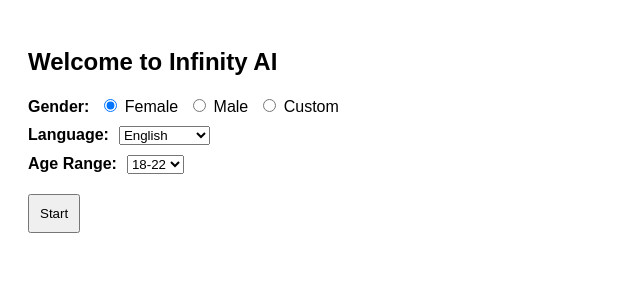
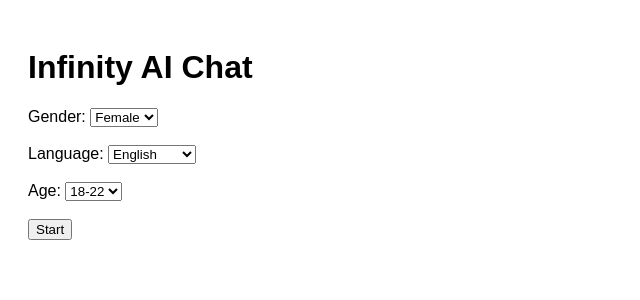
Before and after one commit to Goethe-Teh/infinity-ai, a Next.js app: page / in a window 1280 px wide. Shown: the top 300 px of the page, without its empty margins (0-640 px from the left). Built offline with nearby package versions, Linux system fonts and the light colour scheme.

Commit message:
Update index.js

```diff
--- a/pages/index.js
+++ b/pages/index.js
@@ -6,6 +6,8 @@
   const [age, setAge] = useState('18-22');
   const [started, setStarted] = useState(false);
   const [intro, setIntro] = useState('');
+  const [message, setMessage] = useState('');
+  const [chat, setChat] = useState([]);
 
   const handleStart = async () => {
     const res = await fetch('/api/intro', {
@@ -18,52 +20,66 @@
     setStarted(true);
   };
 
-  const languages = ['English', 'Chinese', 'Japanese', 'Korean', 'Thai', 'Spanish', 'French', 'Arabic', 'Hindi', 'Portuguese', 'Russian', 'German', 'Indonesian', 'Tagalog', 'Turkish', 'Swahili', 'Others'];
+  const sendMessage = async () => {
+    if (!message.trim()) return;
+    setChat([...chat, { from: 'user', text: message }]);
+    const res = await fetch('/api/chat', {
+      method: 'POST',
+      headers: { 'Content-Type': 'application/json' },
+      body: JSON.stringify({ message })
+    });
+    const data = await res.json();
+    setChat([...chat, { from: 'user', text: message }, { from: 'bot', text: data.response }]);
+    setMessage('');
+  };
+
+  const languages = ['English', 'Chinese', 'Japanese', 'Korean', 'Thai', 'Spanish', 'French', 'Tagalog', 'Indonesian'];
   const ageRanges = ['18-22','23-27','28-34','35-40','41-50','51-60','61-70','71-80'];
 
   return (
     <div style={{ padding: 20, fontFamily: 'sans-serif' }}>
       {!started ? (
         <div>
-          <h2>Welcome to Infinity AI</h2>
-
-          <div style={{ marginBottom: 10 }}>
-            <label><b>Gender:</b></label>
-            <label style={{ marginLeft: 10 }}>
-              <input type="radio" value="female" checked={gender === 'female'} onChange={() => setGender('female')} /> Female
-            </label>
-            <label style={{ marginLeft: 10 }}>
-              <input type="radio" value="male" checked={gender === 'male'} onChange={() => setGender('male')} /> Male
-            </label>
-            <label style={{ marginLeft: 10 }}>
-              <input type="radio" value="custom" checked={gender === 'custom'} onChange={() => setGender('custom')} /> Custom
-            </label>
-          </div>
-
-          <div style={{ marginBottom: 10 }}>
-            <label><b>Language:</b></label>
-            <select value={language} onChange={(e) => setLanguage(e.target.value)} style={{ marginLeft: 10 }}>
+          <h1>Infinity AI Chat</h1>
+          <label>Gender: </label>
+          <select value={gender} onChange={(e) => setGender(e.target.value)}>
+            <option value="male">Male</option>
+            <option value="female">Female</option>
+            <option value="custom">Custom</option>
+          </select>
+          <br /><br />
+          <label>Language: </label>
+          <select value={language} onChange={(e) => setLanguage(e.target.value)}>
             {languages.map((lang) => (
               <option key={lang} value={lang}>{lang}</option>
             ))}
           </select>
-          </div>
-
-          <div style={{ marginBottom: 20 }}>
-            <label><b>Age Range:</b></label>
-            <select value={age} onChange={(e) => setAge(e.target.value)} style={{ marginLeft: 10 }}>
+          <br /><br />
+          <label>Age: </label>
+          <select value={age} onChange={(e) => setAge(e.target.value)}>
             {ageRanges.map((range) => (
               <option key={range} value={range}>{range}</option>
             ))}
           </select>
-          </div>
-
-          <button onClick={handleStart} style={{ padding: 10 }}>Start</button>
+          <br /><br />
+          <button onClick={handleStart}>Start</button>
         </div>
       ) : (
         <div>
-          <h3>{intro}</h3>
-          <p>(Chat will begin here...)</p>
+          <h2>{intro}</h2>
+          <div style={{ marginTop: 20 }}>
+            {chat.map((msg, idx) => (
+              <p key={idx}><strong>{msg.from === 'user' ? 'You' : 'AI'}:</strong> {msg.text}</p>
+            ))}
+          </div>
+          <input
+            type="text"
+            value={message}
+            onChange={(e) => setMessage(e.target.value)}
+            placeholder="Type your message..."
+            style={{ width: '100%', padding: '8px', marginTop: '10px' }}
+          />
+          <button onClick={sendMessage} style={{ marginTop: '10px' }}>Send</button>
         </div>
       )}
     </div>
```
Lines whose indentation alone changed are shown as unchanged.
